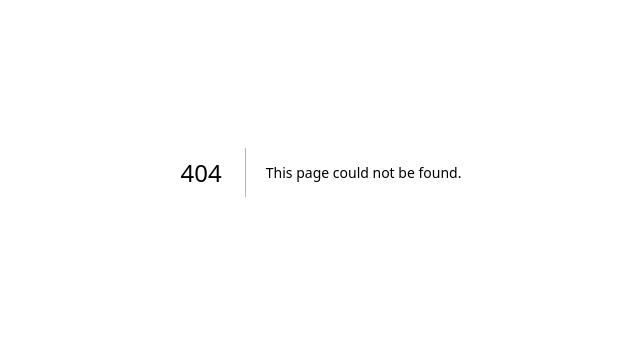
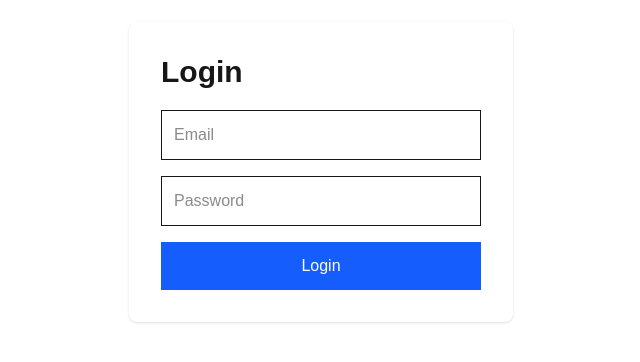
Before and after one commit to Hammad-Tauqir/nextjs-mysql-auth, a Next.js app: page /login in a window 1280 px wide. Before the commit this address had no page. Shown: the part 228-590 px from the top of the page, without its empty margins (319-959 px from the left). Built offline with nearby package versions, Linux system fonts and the light colour scheme.

Commit message:
login and dashboard added

```diff
--- /dev/null
+++ b/app/api/auth/login/route.ts
@@ -0,0 +1,94 @@
+import { NextResponse } from "next/server";
+import { prisma } from "@/lib/prisma";
+import bcrypt from "bcryptjs";
+
+
+export async function POST(request:Request){
+
+try{
+
+const body = await request.json();
+
+const {
+email,
+password
+}=body;
+
+
+
+const user = await prisma.user.findUnique({
+where:{
+email
+}
+});
+
+
+
+if(!user){
+
+return NextResponse.json(
+{
+message:"User not found"
+},
+{
+status:404
+}
+);
+
+}
+
+
+
+const passwordMatch = await bcrypt.compare(
+password,
+user.password
+);
+
+
+
+if(!passwordMatch){
+
+return NextResponse.json(
+{
+message:"Invalid password"
+},
+{
+status:400
+}
+);
+
+}
+
+
+
+return NextResponse.json(
+{
+message:"Login successful",
+user:{
+id:user.id,
+name:user.name,
+email:user.email
+}
+}
+);
+
+
+}
+catch(error){
+
+console.log(error);
+
+
+return NextResponse.json(
+{
+message:"Something went wrong"
+},
+{
+status:500
+}
+);
+
+}
+
+
+}
--- /dev/null
+++ b/app/dashboard/page.tsx
@@ -0,0 +1,30 @@
+export default function Dashboard(){
+
+return(
+
+<div className="flex min-h-screen items-center justify-center">
+
+<div className="rounded-lg bg-white p-10 shadow">
+
+<h1 className="text-4xl font-bold">
+Welcome 🎉
+</h1>
+
+
+<p className="mt-4 text-gray-600">
+You have successfully logged in.
+</p>
+
+
+<p className="mt-2">
+Your account is connected with Railway Database.
+</p>
+
+
+</div>
+
+</div>
+
+)
+
+}
--- /dev/null
+++ b/app/login/page.tsx
@@ -0,0 +1,108 @@
+"use client";
+
+import { useState } from "react";
+import { useRouter } from "next/navigation";
+
+export default function LoginPage() {
+
+  const router = useRouter();
+
+  const [email,setEmail] = useState("");
+  const [password,setPassword] = useState("");
+  const [message,setMessage] = useState("");
+
+  const handleLogin = async(e:React.FormEvent)=>{
+
+    e.preventDefault();
+
+    const response = await fetch("/api/auth/login",{
+      method:"POST",
+      headers:{
+        "Content-Type":"application/json"
+      },
+      body:JSON.stringify({
+        email,
+        password
+      })
+    });
+
+
+    const data = await response.json();
+
+
+    if(!response.ok){
+
+      setMessage(data.message);
+
+    }
+    else{
+
+      setMessage("Login successful!");
+
+      setTimeout(()=>{
+
+        router.push("/dashboard");
+
+      },1000);
+
+    }
+
+  }
+
+
+  return (
+
+    <div className="flex min-h-screen items-center justify-center">
+
+
+      <form
+      onSubmit={handleLogin}
+      className="w-96 rounded-lg bg-white p-8 shadow">
+
+
+        <h1 className="mb-5 text-3xl font-bold">
+          Login
+        </h1>
+
+
+        <input
+        type="email"
+        placeholder="Email"
+        value={email}
+        onChange={(e)=>setEmail(e.target.value)}
+        className="mb-4 w-full border p-3"
+        />
+
+
+        <input
+        type="password"
+        placeholder="Password"
+        value={password}
+        onChange={(e)=>setPassword(e.target.value)}
+        className="mb-4 w-full border p-3"
+        />
+
+
+        <button
+        className="w-full bg-blue-600 p-3 text-white"
+        >
+          Login
+        </button>
+
+
+        {
+          message &&
+          <p className="mt-4 text-center">
+            {message}
+          </p>
+        }
+
+
+      </form>
+
+
+    </div>
+
+  )
+
+}
```
